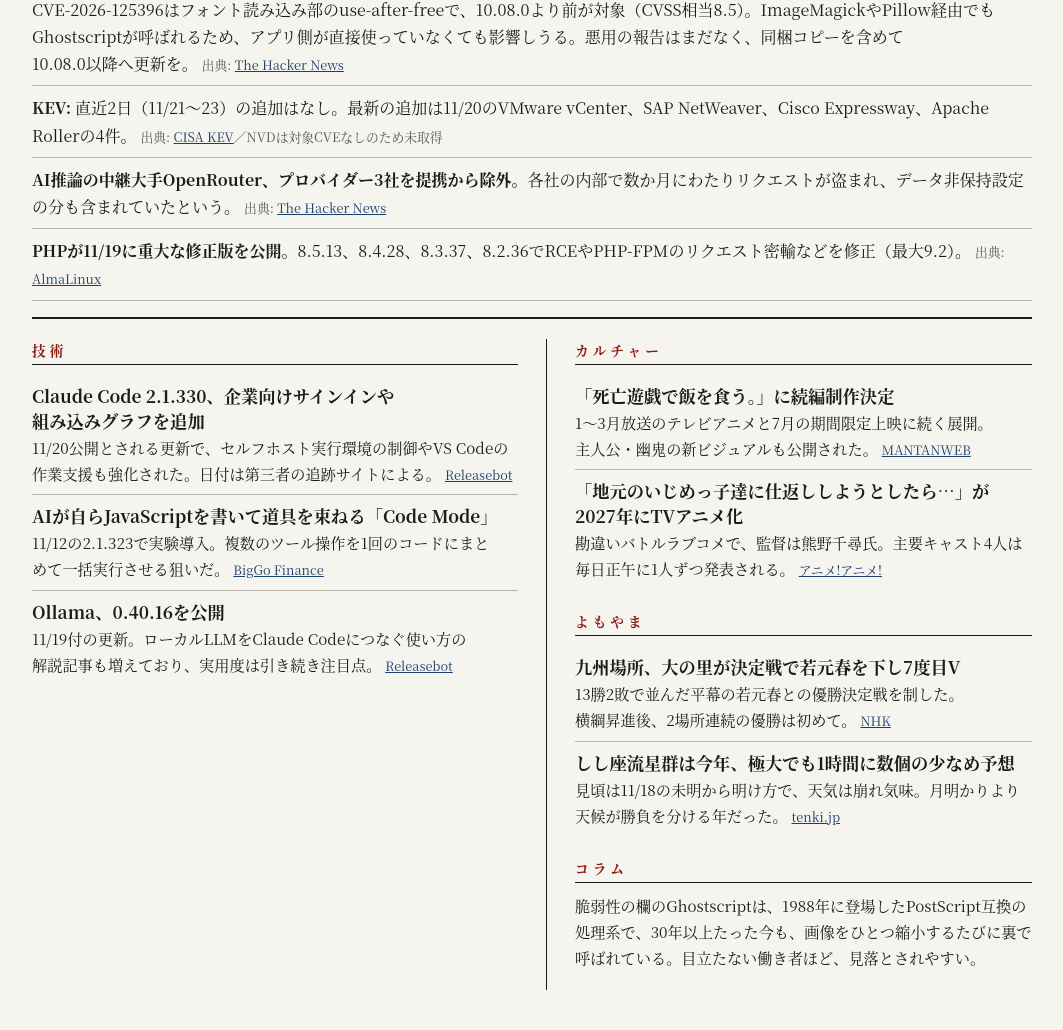
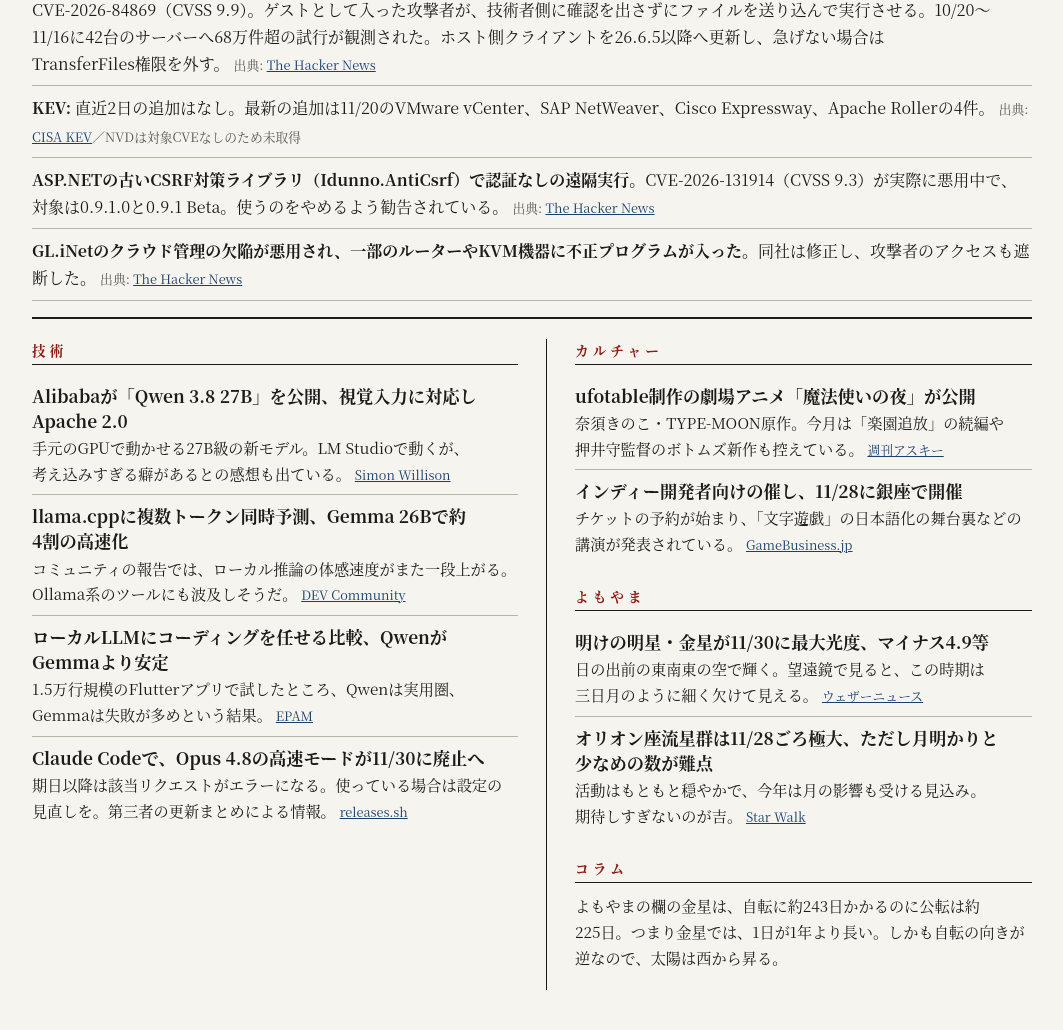
Before and after one commit to Yocchi3191/chokan, a plain HTML site: page index.html in a window 1280 px wide. Shown: the part 360-1390 px from the top of the page, without its empty margins (108-1171 px from the left). Drawn offline with Linux system fonts and the light colour scheme.

Commit message:
朝刊 2026-11-24

```diff
--- a/index.html
+++ b/index.html
@@ -41,17 +41,17 @@ a{color:var(--link)}
 <div class="wrap">
 <header class="mast">
 <h1>朝刊</h1>
-<p>令和8年11月23日（月）</p>
+<p>令和8年11月24日（火）</p>
 </header>
 
 <section class="lead">
 <div class="sec">脆弱性</div>
-<h2>画像変換に使われるGhostscriptでサンドボックス脱出、細工ファイルのアップロードだけでコマンド実行の恐れ</h2>
-<p>CVE-2026-125396はフォント読み込み部のuse-after-freeで、10.08.0より前が対象（CVSS相当8.5）。ImageMagickやPillow経由でもGhostscriptが呼ばれるため、アプリ側が直接使っていなくても影響しうる。悪用の報告はまだなく、同梱コピーを含めて10.08.0以降へ更新を。 <span class="src">出典: <a href="https://thehackernews.com/2026/11/researchers-demonstrate-ghostscript.html">The Hacker News</a></span></p>
+<h2>ScreenConnectの重大な欠陥が悪用中、接続してきた客が技術者のPCでファイルを勝手に実行できる</h2>
+<p>CVE-2026-84869（CVSS 9.9）。ゲストとして入った攻撃者が、技術者側に確認を出さずにファイルを送り込んで実行させる。10/20〜11/16に42台のサーバーへ68万件超の試行が観測された。ホスト側クライアントを26.6.5以降へ更新し、急げない場合はTransferFiles権限を外す。 <span class="src">出典: <a href="https://thehackernews.com/2026/11/hackers-exploit-critical-screenconnect.html">The Hacker News</a></span></p>
 <ul>
-<li><b>KEV:</b> 直近2日（11/21〜23）の追加はなし。最新の追加は11/20のVMware vCenter、SAP NetWeaver、Cisco Expressway、Apache Rollerの4件。 <span class="src">出典: <a href="https://github.com/cisagov/kev-data">CISA KEV</a>／NVDは対象CVEなしのため未取得</span></li>
-<li><b>AI推論の中継大手OpenRouter、プロバイダー3社を提携から除外。</b>各社の内部で数か月にわたりリクエストが盗まれ、データ非保持設定の分も含まれていたという。 <span class="src">出典: <a href="https://thehackernews.com/2026/11/openrouter-drops-3-providers-after.html">The Hacker News</a></span></li>
-<li><b>PHPが11/19に重大な修正版を公開。</b>8.5.13、8.4.28、8.3.37、8.2.36でRCEやPHP-FPMのリクエスト密輸などを修正（最大9.2）。 <span class="src">出典: <a href="https://almalinux.org/blog/2026-11-19-php-security-release/">AlmaLinux</a></span></li>
+<li><b>KEV:</b> 直近2日の追加はなし。最新の追加は11/20のVMware vCenter、SAP NetWeaver、Cisco Expressway、Apache Rollerの4件。 <span class="src">出典: <a href="https://github.com/cisagov/kev-data">CISA KEV</a>／NVDは対象CVEなしのため未取得</span></li>
+<li><b>ASP.NETの古いCSRF対策ライブラリ（Idunno.AntiCsrf）で認証なしの遠隔実行。</b>CVE-2026-131914（CVSS 9.3）が実際に悪用中で、対象は0.9.1.0と0.9.1 Beta。使うのをやめるよう勧告されている。 <span class="src">出典: <a href="https://thehackernews.com/2026/11/hackers-exploit-critical-aspnet-anti.html">The Hacker News</a></span></li>
+<li><b>GL.iNetのクラウド管理の欠陥が悪用され、一部のルーターやKVM機器に不正プログラムが入った。</b>同社は修正し、攻撃者のアクセスも遮断した。 <span class="src">出典: <a href="https://thehackernews.com/2026/11/hackers-exploited-glinet-cloud-flaw-to.html">The Hacker News</a></span></li>
 </ul>
 </section>
 
@@ -60,16 +60,20 @@ a{color:var(--link)}
 <section>
 <div class="sec">技術</div>
 <article>
-<h3>Claude Code 2.1.330、企業向けサインインや組み込みグラフを追加</h3>
-<p>11/20公開とされる更新で、セルフホスト実行環境の制御やVS Codeの作業支援も強化された。日付は第三者の追跡サイトによる。 <span class="src"><a href="https://releasebot.io/updates/anthropic/claude-code">Releasebot</a></span></p>
+<h3>Alibabaが「Qwen 3.8 27B」を公開、視覚入力に対応しApache 2.0</h3>
+<p>手元のGPUで動かせる27B級の新モデル。LM Studioで動くが、考え込みすぎる癖があるとの感想も出ている。 <span class="src"><a href="https://simonwillison.net/tags/local-llms/">Simon Willison</a></span></p>
 </article>
 <article>
-<h3>AIが自らJavaScriptを書いて道具を束ねる「Code Mode」</h3>
-<p>11/12の2.1.323で実験導入。複数のツール操作を1回のコードにまとめて一括実行させる狙いだ。 <span class="src"><a href="https://finance.biggo.com/news/6efa4746-51a2-4806-b2cd-1049feb0153f">BigGo Finance</a></span></p>
+<h3>llama.cppに複数トークン同時予測、Gemma 26Bで約4割の高速化</h3>
+<p>コミュニティの報告では、ローカル推論の体感速度がまた一段上がる。Ollama系のツールにも波及しそうだ。 <span class="src"><a href="https://dev.to/soytuber/llamacpp-mtp-boost-new-gemma-4-gguf-qwen-36-local-benchmarks-2a16">DEV Community</a></span></p>
 </article>
 <article>
-<h3>Ollama、0.40.16を公開</h3>
-<p>11/19付の更新。ローカルLLMをClaude Codeにつなぐ使い方の解説記事も増えており、実用度は引き続き注目点。 <span class="src"><a href="https://releasebot.io/updates/ollama">Releasebot</a></span></p>
+<h3>ローカルLLMにコーディングを任せる比較、QwenがGemmaより安定</h3>
+<p>1.5万行規模のFlutterアプリで試したところ、Qwenは実用圏、Gemmaは失敗が多めという結果。 <span class="src"><a href="https://www.epam.com/insights/ai/blogs/qwen-vs-gemma-local-llm-coding-agent-test">EPAM</a></span></p>
+</article>
+<article>
+<h3>Claude Codeで、Opus 4.8の高速モードが11/30に廃止へ</h3>
+<p>期日以降は該当リクエストがエラーになる。使っている場合は設定の見直しを。第三者の更新まとめによる情報。 <span class="src"><a href="https://releases.sh/collections/coding-agents/digest/2026-11-09">releases.sh</a></span></p>
 </article>
 </section>
 </div>
@@ -78,30 +82,30 @@ a{color:var(--link)}
 <section>
 <div class="sec">カルチャー</div>
 <article>
-<h3>「死亡遊戯で飯を食う。」に続編制作決定</h3>
-<p>1〜3月放送のテレビアニメと7月の期間限定上映に続く展開。主人公・幽鬼の新ビジュアルも公開された。 <span class="src"><a href="https://mantan-web.jp/article/20261122dog00m200012000a.html">MANTANWEB</a></span></p>
+<h3>ufotable制作の劇場アニメ「魔法使いの夜」が公開</h3>
+<p>奈須きのこ・TYPE-MOON原作。今月は「楽園追放」の続編や押井守監督のボトムズ新作も控えている。 <span class="src"><a href="https://weekly.ascii.jp/elem/000/004/449/4449492/">週刊アスキー</a></span></p>
 </article>
 <article>
-<h3>「地元のいじめっ子達に仕返ししようとしたら…」が2027年にTVアニメ化</h3>
-<p>勘違いバトルラブコメで、監督は熊野千尋氏。主要キャスト4人は毎日正午に1人ずつ発表される。 <span class="src"><a href="https://animeanime.jp/article/2026/11/20/104963.html">アニメ!アニメ!</a></span></p>
+<h3>インディー開発者向けの催し、11/28に銀座で開催</h3>
+<p>チケットの予約が始まり、「文字遊戯」の日本語化の舞台裏などの講演が発表されている。 <span class="src"><a href="https://www.gamebusiness.jp/article/2026/11/04/28541.html">GameBusiness.jp</a></span></p>
 </article>
 </section>
 
 <section>
 <div class="sec">よもやま</div>
 <article>
-<h3>九州場所、大の里が決定戦で若元春を下し7度目V</h3>
-<p>13勝2敗で並んだ平幕の若元春との優勝決定戦を制した。横綱昇進後、2場所連続の優勝は初めて。 <span class="src"><a href="https://news.web.nhk/newsweb/na/nd-20261122de80055">NHK</a></span></p>
+<h3>明けの明星・金星が11/30に最大光度、マイナス4.9等</h3>
+<p>日の出前の東南東の空で輝く。望遠鏡で見ると、この時期は三日月のように細く欠けて見える。 <span class="src"><a href="https://weathernews.jp/news/202611/010021/">ウェザーニュース</a></span></p>
 </article>
 <article>
-<h3>しし座流星群は今年、極大でも1時間に数個の少なめ予想</h3>
-<p>見頃は11/18の未明から明け方で、天気は崩れ気味。月明かりより天候が勝負を分ける年だった。 <span class="src"><a href="https://tenki.jp/forecaster/y_nakagawa/2026/11/17/41341.html">tenki.jp</a></span></p>
+<h3>オリオン座流星群は11/28ごろ極大、ただし月明かりと少なめの数が難点</h3>
+<p>活動はもともと穏やかで、今年は月の影響も受ける見込み。期待しすぎないのが吉。 <span class="src"><a href="https://starwalk.space/zh-Hant/news/november-meteor-showers">Star Walk</a></span></p>
 </article>
 </section>
 
 <section class="column">
 <div class="sec">コラム</div>
-<p>脆弱性の欄のGhostscriptは、1988年に登場したPostScript互換の処理系で、30年以上たった今も、画像をひとつ縮小するたびに裏で呼ばれている。目立たない働き者ほど、見落とされやすい。</p>
+<p>よもやまの欄の金星は、自転に約243日かかるのに公転は約225日。つまり金星では、1日が1年より長い。しかも自転の向きが逆なので、太陽は西から昇る。</p>
 </section>
 </div>
 </div>
```
Also changed, not shown: archive.html (+1 -0 lines), issues/2026-11-24.html (added, +113 -0 lines).
